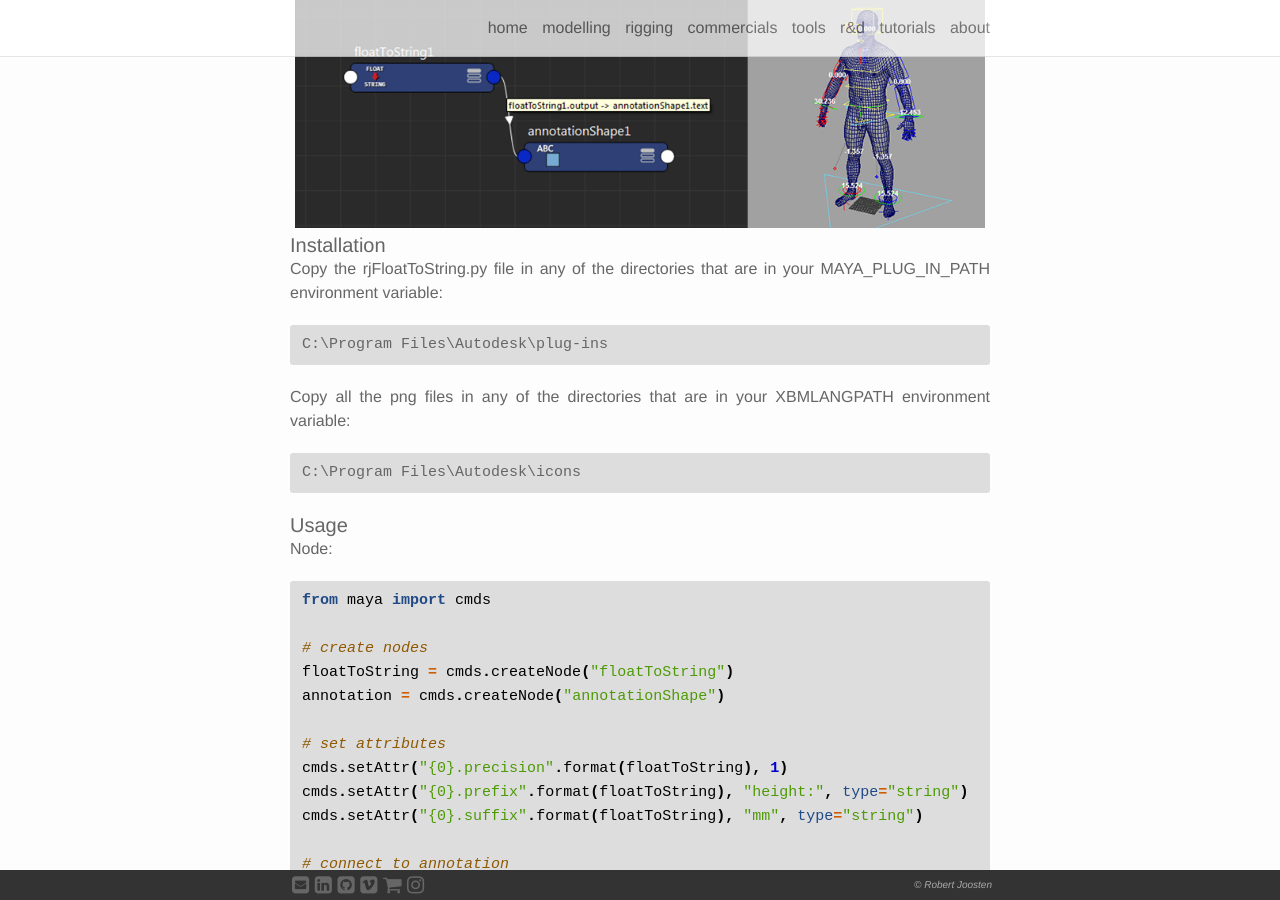
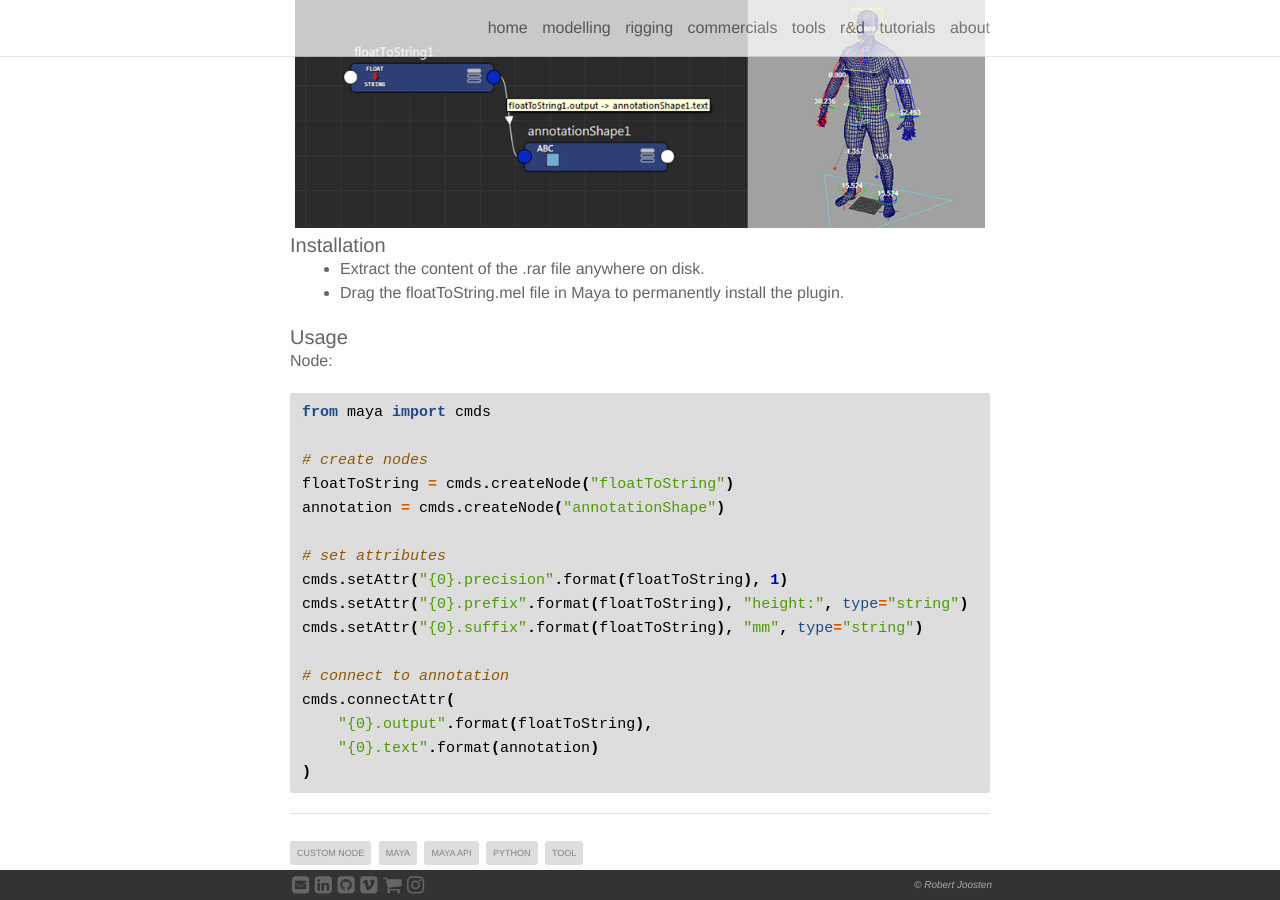
Before and after one commit to robertjoosten/robertjoosten.github.io, a Jekyll site: the page built from _projects/float_to_string.markdown, in a window 1280 px wide and 900 px high, scrolled down 312 px. Built offline with Jekyll 4.4.1, drawn with Linux system fonts in a browser that asks for light colours; nearby versions of some CDN libraries.

Commit message:
update maya-plugin-float-to-string

```diff
--- a/_projects/float_to_string.markdown
+++ b/_projects/float_to_string.markdown
@@ -6,24 +6,17 @@ img: /img/tools/float_to_string_thumbnail.png
 date: 2017-11-09 18:00:00
 category: tools
 tag: [tool, python, maya, maya api, custom node]
-github: https://github.com/robertjoosten/rjFloatToString
+github: https://github.com/robertjoosten/maya-plugin-float-to-string
 github-docs:
-gumroad: https://gum.co/rjFloatToString
+gumroad: https://gum.co/maya-plugin-float-to-string
 ---
 <p class="justify">This plug-in will register a Maya node that can convert a float to a string so it can be used in combination with an annotation. The display precision can be adjusted and so can a prefix and suffix be added.</p>
 
 <p align="center"><img class="col three" src="/img/tools/float_to_string_connections.png"/></p>
 
 <h4>Installation</h4>
-<p class="justify">Copy the rjFloatToString.py file in any of the directories that are in your MAYA_PLUG_IN_PATH environment variable: </p>
-{% highlight text %}
-C:\Program Files\Autodesk\plug-ins
-{% endhighlight %}
-
-<p class="justify">Copy all the png files in any of the directories that are in your XBMLANGPATH environment variable: </p>
-{% highlight text %}
-C:\Program Files\Autodesk\icons
-{% endhighlight %}
+* Extract the content of the .rar file anywhere on disk.
+* Drag the floatToString.mel file in Maya to permanently install the plugin.
 
 <h4>Usage</h4>
 Node:
```
